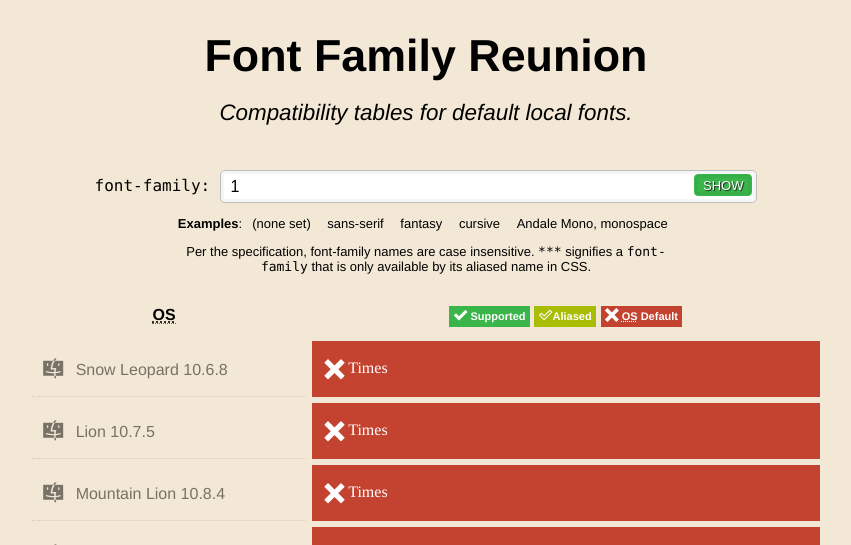
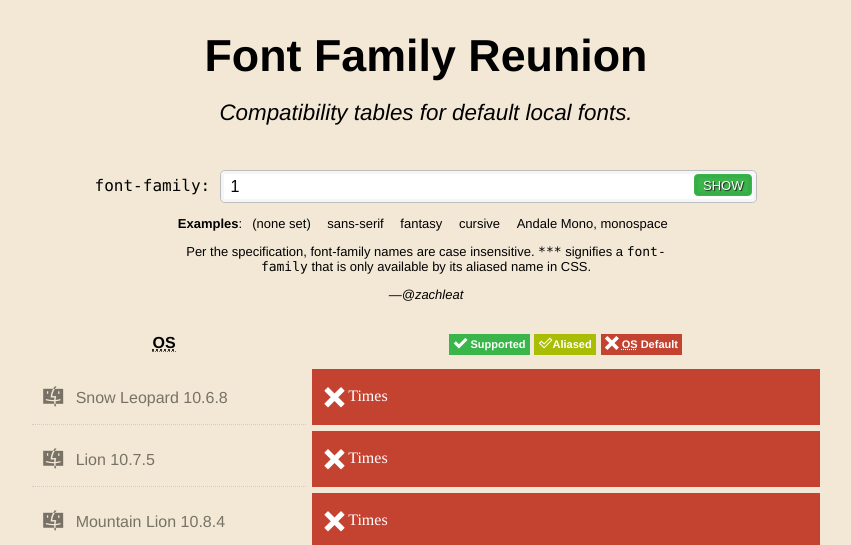
Before and after one commit to zachleat/font-family-reunion, a PHP site: page /?families=1 in a window 1280 px wide. Shown: the top 545 px of the page, without its empty margins (214-1065 px from the left). Run offline with PHP 8.4, Linux system fonts and the light colour scheme; data that the repository does not hold is empty.

Commit message:
Attribution

```diff
--- a/fontfamily.io/index.php
+++ b/fontfamily.io/index.php
@@ -42,6 +42,7 @@ $os = sanitize( basename( $_GET[ "os" ] ) );
 		</div>
 		<p class="note"><strong>Examples</strong>: <a href="/">(none set)</a> <a href="/sans-serif">sans-serif</a> <a href="/fantasy">fantasy</a> <a href="/cursive">cursive</a> <a href="/Andale_Mono,monospace">Andale Mono, monospace</a></p>
 		<p class="note">Per the specification, font-family names are case insensitive. <code>***</code> signifies a <code>font-family</code> that is only available by its aliased name in CSS.</p>
+		<p class="note"><em><a href="https://twitter.com/zachleat">—@zachleat</a></em></p>
 
 	</form>
 	<div class="results">
```
